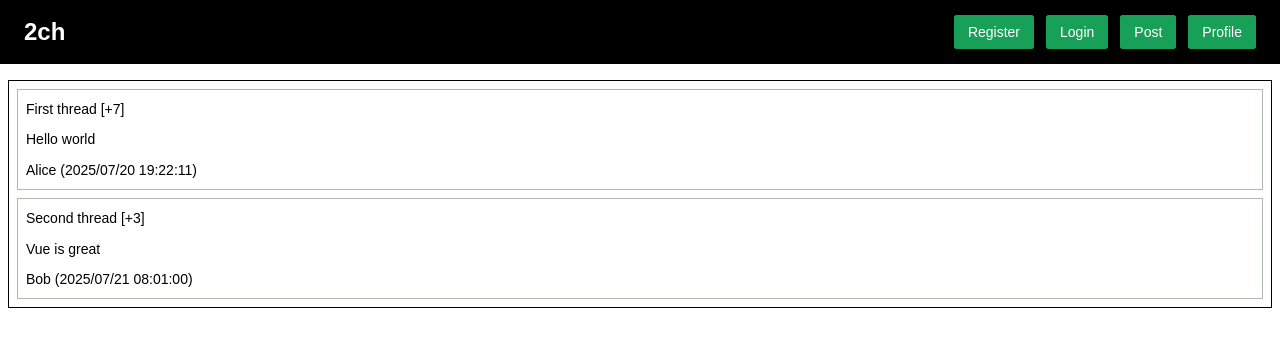
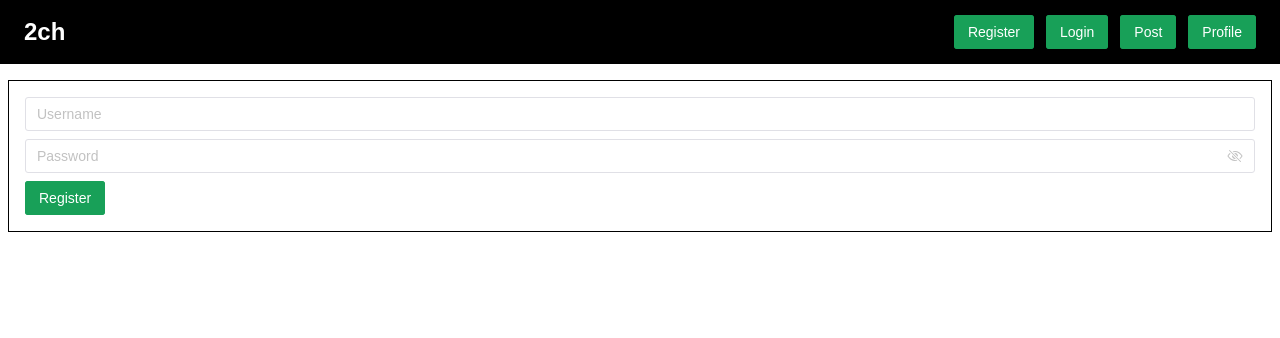
Before and after one commit to GZhonghui/2ch-web, a Vue app: page /#/register in a window 1280 px wide. Shown: the top 338 px of the page. Built offline with nearby package versions, Linux system fonts and the light colour scheme.

Commit message:
add routers

```diff
--- a/package.json
+++ b/package.json
@@ -10,7 +10,8 @@
   },
   "dependencies": {
     "naive-ui": "^2.42.0",
-    "vue": "^3.5.17"
+    "vue": "^3.5.17",
+    "vue-router": "^4.5.1"
   },
   "devDependencies": {
     "@vitejs/plugin-vue": "^6.0.0",
--- a/src/App.vue
+++ b/src/App.vue
@@ -9,7 +9,9 @@ import HomeThreads from './views/HomeThreads.vue';
 <template>
   <div class="page">
     <Header />
-    <HomeThreads />
+    <div id="main-content">
+      <RouterView />
+    </div>
   </div>
 </template>
 
@@ -18,4 +20,9 @@ import HomeThreads from './views/HomeThreads.vue';
   font-family: sans-serif;
   margin: 0;
 }
+
+#main-content {
+  border: 1px solid black;
+  margin: 8px;
+}
 </style>
--- a/src/components/Header.vue
+++ b/src/components/Header.vue
@@ -1,6 +1,7 @@
 <script setup>
 
 import { ref } from 'vue';
+import { useRouter } from 'vue-router';
 import {
   NButton,
   NMessageProvider,
@@ -9,17 +10,22 @@ import {
 } from 'naive-ui';
 
 const { message } = createDiscreteApi(['message'])
+const router = useRouter();
+
+function onCLickTitle() {
+  router.push('/')
+}
 
 function onClickRegister() {
-
+  router.push('/register')
 }
 
 function onClickLogin() {
-
+  router.push('/login')
 }
 
 function onClickPost() {
-
+  router.push('/post')
 }
 
 function onClickProfile() {
@@ -28,10 +34,8 @@ function onClickProfile() {
 </script>
 
 <template>
-  <n-config-provider>
-    <n-message-provider>
   <header class="header-bar">
-        <h1 class="title">2ch</h1>
+    <h1 class="title" @click="onCLickTitle">2ch</h1>
     <div class="actions">
       <n-button type="primary" @click="onClickRegister">Register</n-button>
       <n-button type="primary" @click="onClickLogin">Login</n-button>
@@ -39,8 +43,6 @@ function onClickProfile() {
       <n-button type="primary" @click="onClickProfile">Profile</n-button>
     </div>
   </header>
-    </n-message-provider>
-  </n-config-provider>
 </template>
 
 <style scoped>
--- a/src/main.js
+++ b/src/main.js
@@ -1,4 +1,5 @@
 import { createApp } from 'vue'
+import { router } from './views/router.js'
 import App from './App.vue'
 
-createApp(App).mount('#app')
+createApp(App).use(router).mount('#app')
--- a/src/views/HomeThreads.vue
+++ b/src/views/HomeThreads.vue
@@ -38,10 +38,3 @@ const threads = ref([
     />
   </div>
 </template>
-
-<style scoped>
-.content {
-  border: 1px solid black;
-  margin: 8px;
-}
-</style>
--- a/src/views/Login.vue
+++ b/src/views/Login.vue
@@ -0,0 +1,32 @@
+<script setup>
+
+import { ref } from 'vue';
+import { useRouter } from 'vue-router';
+import { NInput, NSpace, NButton } from 'naive-ui';
+
+const router = useRouter();
+
+let username = ref("");
+let password = ref("");
+
+function onClickLogin() {
+  router.push('/')
+}
+
+</script>
+
+<template>
+  <div style="padding: 16px;">
+    <n-space vertical>
+      <n-input v-model:value="username" type="text" placeholder="Username" />
+      <n-input
+        v-model:value="password"
+        type="password"
+        show-password-on="mousedown"
+        placeholder="Password"
+        :maxlength="16"
+      />
+      <n-button type="primary" @click="onClickLogin">Login</n-button>
+    </n-space>
+  </div>
+</template>
--- a/src/views/Post.vue
+++ b/src/views/Post.vue
@@ -0,0 +1,33 @@
+<script setup>
+
+import { ref } from 'vue';
+import { useRouter } from 'vue-router';
+import { NInput, NSpace, NButton, createDiscreteApi } from 'naive-ui';
+
+const router = useRouter();
+const { message } = createDiscreteApi(['message'])
+
+let title = ref("");
+let content = ref("");
+
+function onClickPost() {
+  // router.push('/')
+  message.error('Please input title!')
+}
+
+</script>
+
+<template>
+  <div style="padding: 16px;">
+    <n-space vertical>
+      <n-input v-model:value="title" type="text" placeholder="Title" />
+      <n-input
+        v-model:value="content"
+        type="textarea"
+        rows="10"
+        placeholder="Content"
+      />
+      <n-button type="primary" @click="onClickPost">Post</n-button>
+    </n-space>
+  </div>
+</template>
--- a/src/views/Register.vue
+++ b/src/views/Register.vue
@@ -0,0 +1,32 @@
+<script setup>
+
+import { ref } from 'vue';
+import { useRouter } from 'vue-router';
+import { NInput, NSpace, NButton } from 'naive-ui';
+
+const router = useRouter();
+
+let username = ref("");
+let password = ref("");
+
+function onClickRegister() {
+  router.push('/')
+}
+
+</script>
+
+<template>
+  <div style="padding: 16px;">
+    <n-space vertical>
+      <n-input v-model:value="username" type="text" placeholder="Username" />
+      <n-input
+        v-model:value="password"
+        type="password"
+        show-password-on="mousedown"
+        placeholder="Password"
+        :maxlength="16"
+      />
+      <n-button type="primary" @click="onClickRegister">Register</n-button>
+    </n-space>
+  </div>
+</template>
```
Also changed, not shown: src/views/router.js (added, +18 -0 lines), src/views/Profile.vue (added), 1 other file (tests, documents, lock files or other folders). Lines whose indentation alone changed are shown as unchanged.
